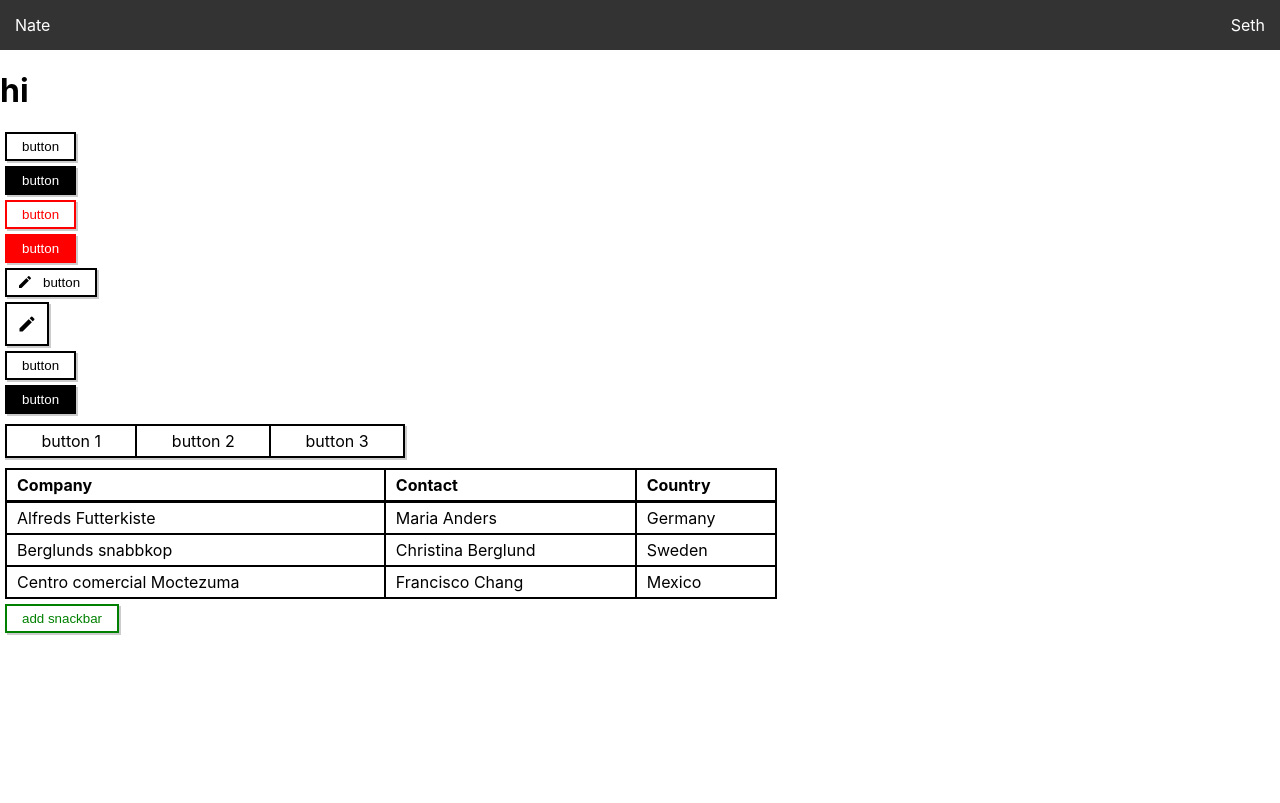
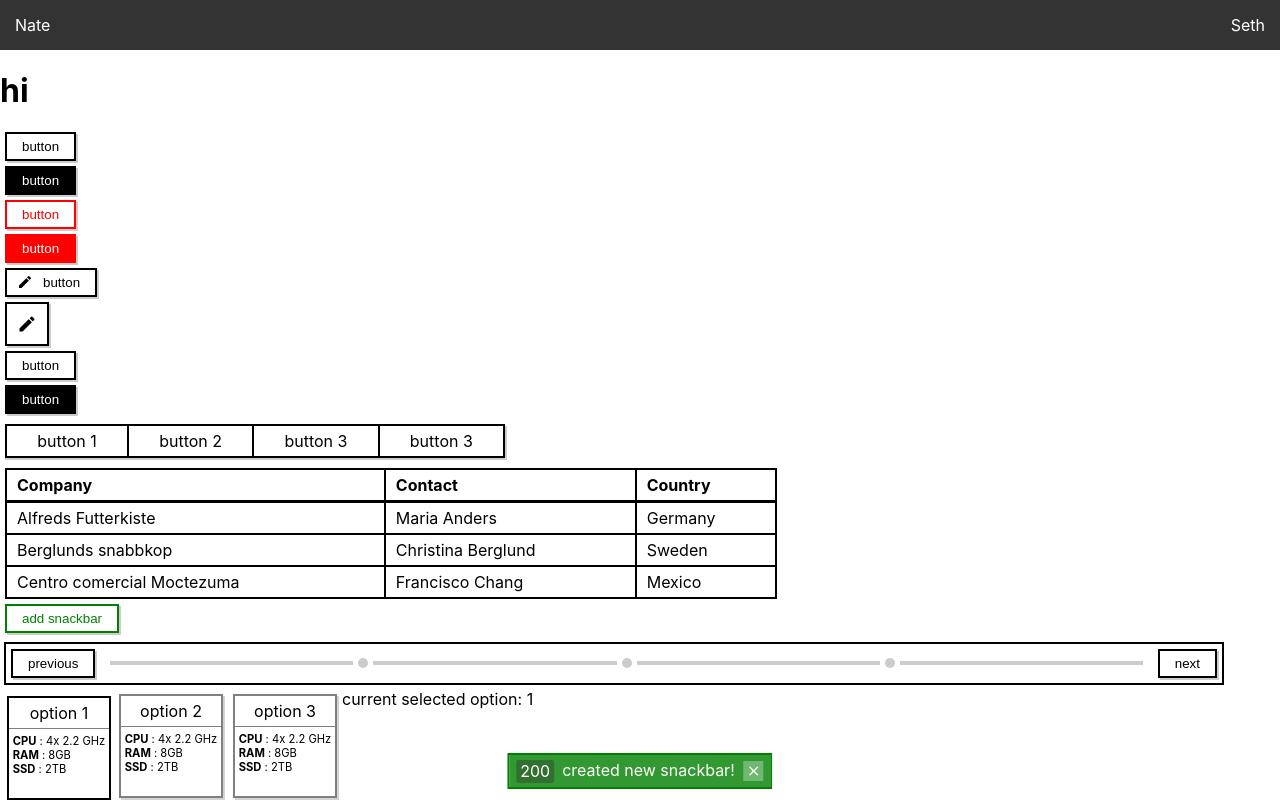
Before and after one commit to knightss27/seth-js, a Svelte app: page / in a window 1280 px wide. Both pictures are taken after a click on the button "add snackbar". Built offline with nearby package versions, Linux system fonts and the light colour scheme.

Commit message:
Adds custom radio buttons.

```diff
--- a/src/Seth/Seth.svelte
+++ b/src/Seth/Seth.svelte
@@ -5,16 +5,19 @@
     import Button from './components/Button.svelte'
     import ButtonGroup from './components/ButtonGroup.svelte';
     import Table from './components/Table.svelte';
+    import Stepper from './components/Stepper.svelte';
+    import { addSnackbar } from './utils'
+    import FlexSelect from './components/FlexCheckbox.svelte';
+    import RadioButton from './components/RadioButton.svelte';
+
+    let options = ['1', '2', '3']
 
     let test :boolean = false;
     let test2 :boolean = false;
 
-    function addSnackbar(status, message, color, timeout) {
-        const id = Math.random().toString(36).replace(/[^a-z]+/g, '').substr(0, 5);
-        let done = false;
-        $SnackBars[id] = {status, message, color, timeout, done}
-    }
+    let selected = '1';
 
+    $: console.log(selected)
 </script>
 
 <main>
@@ -28,7 +31,7 @@
     <Button disabled={true}>Button</Button>
     <Button filled={true} disabled={true}>Button</Button>
 
-    <ButtonGroup width="400px">
+    <ButtonGroup width="500px">
         <div>
             Button 1
         </div>
@@ -38,11 +41,34 @@
         <div>
             Button 3
         </div>
+        <div>
+            Button 3
+        </div>
     </ButtonGroup>
     <Table></Table>
-    <Button color="green" on:click={() => {addSnackbar("200", "Success", "green", 1000)}}>Add snackbar</Button>
+    <Button color="green" on:click={() => {addSnackbar("200", "Created new snackbar!", "green", 50000)}}>Add snackbar</Button>
     <SnackbarGroup />
-    <Snackbar message="test" color="green" open={test}></Snackbar>
+    <Stepper ></Stepper>
+    <br>
+    <div class="main-container">
+        {#each options as option}
+        <RadioButton bind:group={selected} id={option}>
+            <div class="select-card" class:selected={selected == option}>
+                <div class="select-card-header">
+                    option {option}
+                </div>
+                <div class="select-card-body">
+                    <span><b>CPU</b> : 4x 2.2 GHz</span>
+                    <span><b>RAM</b> : 8GB</span>
+                    <span><b>SSD</b> : 2TB</span>
+                </div>
+            </div>
+        </RadioButton>
+        {/each}
+        current selected option: {selected}
+    </div>
+
+    <!-- <FlexSelect nodes={[{name: 'test'}, {name: 'tst'}]}/> -->
 </main>
 
 
@@ -53,4 +79,83 @@
     main {
         width: 100%;
     }
+    div.select-card {
+        display: flex;
+        color: black;
+        width: 100px;
+        height: 100px;
+        box-shadow: 2px 2px lightgrey;
+        border: 2px solid grey;
+        flex-direction: column;
+        align-items: center;
+        margin: 5px;
+        cursor: pointer;
+    }
+
+    div.select-card-header {
+        margin-top: 5px;
+        padding-bottom: 5px;
+        border-bottom: 1px solid grey;
+        width: 100%;
+        text-align: center;
+    }
+
+    div.selected {
+        border: 2px solid black;
+        box-shadow: none;
+        transform: translate(2px, 2px);
+        margin: 5px;
+    }
+
+    div.select-card-body {
+        display: flex;
+        flex-direction: column;
+        margin-top: 5px;
+    }
+
+    div.select-card-body span {
+        font-size: 0.7rem;
+    }
+
+    /* div.select-card {
+        display: flex;
+        color: black;
+        width: 100px;
+        height: 100px;
+        border-radius: 15px !important;
+        box-shadow: 3px 3px 2px lightgrey;
+        flex-direction: column;
+        align-items: center;
+        margin: 6px;
+        cursor: pointer;
+    }
+
+    div.select-card-header {
+        margin-top: 5px;
+        padding-bottom: 5px;
+        border-bottom: 1px solid grey;
+        width: 100%;
+        text-align: center;
+    }
+
+    div.selected {
+        border: 1px solid black;
+        margin: 5px;
+    }
+
+    div.select-card-body {
+        display: flex;
+        flex-direction: column;
+        margin-top: 5px;
+    }
+
+    div.select-card-body span {
+        font-size: 0.7rem;
+    } */
+
+    div.main-container {
+        display: flex;
+        flex-wrap: wrap;
+        color: black;
+    }
 </style>
--- /dev/null
+++ b/src/Seth/components/FlexCheckbox.svelte
@@ -0,0 +1,53 @@
+<script>
+    export let nodes = [];
+</script>
+
+<main>
+    {#each nodes as node}
+        <div class="container">
+            <label>
+                <input type="checkbox" id="{node['name']}" name="{node['name']}" value="{node['name']}">
+                {node['name'].toUpperCase()}
+            </label>
+        </div>
+    {/each}
+</main>
+
+<style>
+
+.container {
+    color: white;
+    margin: 1px;
+    width: 80%;
+}
+
+label {
+    padding: 2px 10px 2px 10px;
+    border-radius: 15px;
+    transition: ease background-color 0.3s;
+    overflow: visible;
+    display: flex;
+}
+
+label:hover {
+    background-color: rgba(255, 255, 255, 0.1);
+}
+
+label:active {
+    background-color: rgba(255, 255, 255, 0.4);
+    margin-left: 2px;
+}
+
+input {
+    padding: 0px;
+    margin: 2px 5px 2px 2px;
+}
+
+main {
+    margin: 5px;
+    width: 100%;
+    display: grid;
+    grid-template-columns: repeat(auto-fill, minmax(70px, 1fr));
+}
+
+</style>
--- /dev/null
+++ b/src/Seth/components/RadioButton.svelte
@@ -0,0 +1,25 @@
+<script>
+import { onMount } from "svelte";
+
+    export let id = '';
+    export let group = '';
+
+</script>
+
+<label class="container" >
+    <input type="radio" value={id} bind:group={group}>
+    <slot></slot>
+</label>
+
+<style>
+    label {
+        display: flex;
+    }
+
+    .container input {
+        opacity: 0;
+        cursor: default;
+        position: absolute;
+    }
+
+</style>
--- a/src/Seth/components/Snackbar.svelte
+++ b/src/Seth/components/Snackbar.svelte
@@ -37,45 +37,57 @@
     transition:fly="{{delay: 50, duration: 400, y:100, easing: sineInOut }}" style="--mainColor:{color};"
     class:grouped={grouped} class:ungrouped={!grouped}
     >
-    <p>{status}</p>
-    <p>{message}</p>
-    <span class="material-icons" on:click={handleClose}>
-        close
-    </span>
+    <div class="wrapper">
+        <div class="status">{status}</div>
+        <div class="message">{message.toLowerCase()}</div>
+        <span class="material-icons" on:click={handleClose} style="--mainColor:{color};">
+            close
+        </span>
+    </div>
 </main>
 
 {/if}
 
 <style>
-    main.ungrouped {
-        color: white;
-        background: var(--mainColor);
+    main {
+        background: white;
+        border: 2px solid var(--mainColor);
+        margin: 1px 0px;
+    }
+    main.ungrouped div.wrapper {
         position: fixed;
         bottom: 10px;
         left: 50%;
         transform: translatex(-50%);
-        border-radius: 5px;
-        display: flex;
-        align-items: center;
     }
-    main.grouped {
+    main div.wrapper {
         color: white;
         background: var(--mainColor);
-        border-radius: 5px;
+        opacity: 0.8;
         display: flex;
         align-items: center;
         overflow: hidden;
-        margin: 2px;
     }
-    p {
-        margin: 10px;
+    div.message, div.status {
+        display: flex;
+        align-items: center;
+        margin: 4px;
+        padding: 0px;
+        padding-bottom: 2px;
+    }
+    div.status {
+        background: rgba(0, 0, 0, 0.4) !important;
+        padding: 1px 4px 2px 4px;
+        border-radius: 2px;
+        margin-left: 7px;
     }
     span {
-        font-size: 18px;
-        margin: 10px;
-        background: rgba(255, 255, 255, 0.5);
+        font-size: 16px;
+        margin: 6px 7px 6px 5px;
+        background: rgba(255, 255, 255, 0.3);
         color: white;
-        border-radius: 25px;
+        /* border-radius: 25px; */
+        /* border: 2px solid var(--mainColor); */
         padding: 2px;
         display: flex;
         align-items: center;
@@ -85,7 +97,4 @@
         background: rgba(255, 255, 255, 0.4);
         cursor: pointer;
     }
-    :global(.snackbar) {
-        color: white;
-    }
 </style>
--- /dev/null
+++ b/src/Seth/components/Stepper.svelte
@@ -0,0 +1,187 @@
+<script>
+    import Button from './Button.svelte'
+    import { tweened } from 'svelte/motion'
+    import { cubicOut } from 'svelte/easing';
+
+    //customization exports
+    export let color = "black";
+    export let width = "95%";
+    export let simple = "true";
+
+    //logic exports
+    export let steps = 4;
+    export let nextStep = null;
+    export let prevStep = null;
+    export let currentStep = 0;
+    export let finished = false;
+    export let started = false;
+
+
+    //derived
+    let capped = true;
+
+    $: if (capped) {width = "95%"}
+    $: steps > 0 ? started = true : null
+
+    const next = () => {
+        if (currentStep < steps) {
+            console.log('forward')
+            currentStep += 1;
+        } else {
+            finished = true;
+        }
+    }
+
+    const prev = () => {
+        if (currentStep > 0) {
+            currentStep -= 1;
+        }
+    }
+
+    let tweenedStepWidth = tweened(0, {
+        duration: 300,
+        easing: cubicOut,
+    });
+
+    $: $tweenedStepWidth = currentStep/steps * 100;
+
+</script>
+
+<main
+    style="
+    --containerWidth:{width};
+    flex-direction:{capped && !simple ? 'column' : 'row'};
+    align-items:{capped && !simple ? 'flex-start' : 'center'}"
+    >
+    <Button on:click={prevStep != null ? prevStep : prev}>Previous</Button>
+    {#if !capped}
+    <div class="container">
+        <div class="stepper-bar" style="--stepperWidth:{$tweenedStepWidth}%;--color:{color};"></div>
+        <div class="stepper-bar-bg"></div>
+    </div>
+    {:else}
+    <div class="capped-container">
+        {#each Array(steps) as step, i}
+            <div style="width:{100/steps}%" class="capped-width-limiter">
+                <div class="capped-stepper-bar"
+                    style="width:{currentStep >= i+1 ? "calc(100% - 20px)" : "0%"}">
+                </div>
+                <div class="capped-stepper-bar-bg"></div>
+                {#if i < steps - 1}
+                <div class="stepper-cap" style="opacity:{currentStep >= i+1 ? "1" : ".2"};"></div>
+                {:else if i < steps - 1 && i <= currentStep - 2}
+                <div class="stepper-cap-check">
+                    <span class="material-icons">
+                        check
+                    </span>
+                </div>
+                {/if}
+            </div>
+        {/each}
+    </div>
+    {/if}
+
+
+    <Button on:click={nextStep != null ? nextStep : next}>
+        <!-- {currentStep >= steps - 1 ? "finish" : "next"} -->
+        next
+    </Button>
+
+</main>
+
+
+<style>
+    main {
+        display: inline-flex;
+        border: 2px solid black;
+        align-items: center;
+        width: var(--containerWidth);
+        margin: 4px;
+    }
+    .container {
+        height: calc(100%-4px);
+        flex-grow: 1;
+        position: relative;
+    }
+    .capped-container {
+        height: calc(100%-4px);
+        flex-grow: 1;
+        display: flex;
+        align-items: center;
+    }
+    .capped-width-limiter {
+        position: relative;
+    }
+    .stepper-bar {
+        height: 4px;
+        width: var(--stepperWidth);
+        background-color: black;
+        position: absolute;
+        top: 50%;
+        left: 0%;
+        transform: translateY(-50%);
+        z-index: 5;
+    }
+    .stepper-bar-bg {
+        height: 4px;
+        width: 100%;
+        background: black;
+        opacity: .2;
+        position: absolute;
+        top: 50%;
+        left: 0%;
+        transform: translateY(-50%);
+        z-index: 3;
+    }
+    .capped-stepper-bar {
+        height: 4px;
+        width: 0%;
+        background-color: black;
+        margin-left: 10px;
+        transition: ease width 0.3s;
+        position: absolute;
+        top: 50%;
+        left: 0%;
+        transform: translateY(-50%);
+        z-index: 5;
+    }
+    .capped-stepper-bar-bg {
+        height: 4px;
+        width: calc(100% - 20px);
+        background-color: black;
+        opacity: 0.2;
+        margin-left: 10px;
+        transition: ease width 0.3s;
+        position: absolute;
+        top: 50%;
+        left: 0%;
+        transform: translateY(-50%);
+        z-index: 3;
+    }
+    .stepper-cap {
+        width: 10px;
+        height: 10px;
+        background: black;
+        opacity: 0.2;
+        border-radius: 25px;
+        position: absolute;
+        top: 50%;
+        right: calc(-5px);
+        transform: translateY(-50%);
+        transition: ease opacity 0.3s 0.1s, ease height 0.3s, ease width 0.3s;
+    }
+    .stepper-cap-check {
+        font-size: 1rem !important;
+        width: 10px;
+        height: 10px;
+        color: black;
+        opacity: 1;
+        border-radius: 25px;
+        position: absolute;
+        top: 50%;
+        right: calc(-5px);
+        transform: translateY(-50%);
+        transition: ease opacity 0.3s 0.1s;
+    }
+
+</style>
--- a/src/Seth/components/Table.svelte
+++ b/src/Seth/components/Table.svelte
@@ -114,7 +114,7 @@
         left: var(--left);
         background: black;
         z-index: -1;
-        transition: cubic-bezier(.19,1,.22,1) top 0.4s, cubic-bezier(.19,1,.22,1) left 0.4s, cubic-bezier(.19,1,.22,1) width 0.4s, ease background 0.7s, cubic-bezier(.19,1,.22,1) height 0.4s;
+        transition: ease top 0.4s, ease left 0.4s, ease width 0.4s, ease background 0.7s, ease height 0.4s;
     }
 
     .selector-main-grey {
@@ -125,7 +125,7 @@
         left: var(--mainOffset);
         background: rgba(0, 0, 0, 0.1);
         z-index: -1;
-        transition: cubic-bezier(.19,1,.22,1) top 0.4s, cubic-bezier(.19,1,.22,1) left 0.4s, cubic-bezier(.19,1,.22,1) width 0.4s, cubic-bezier(.19,1,.22,1) height 0.4s, ease background 0.7s;
+        transition: ease top 0.4s, ease left 0.4s, ease width 0.4s, ease height 0.4s, ease background 0.7s;
     }
 
     .selector {
@@ -137,7 +137,7 @@
         z-index: -2;
         margin: 0px;
         background-color: rgba(0, 0, 0, 0.1);
-        transition: cubic-bezier(.19,1,.22,1) width .4s, cubic-bezier(.19,1,.22,1) left .4s;
+        transition: ease width .4s, ease left .4s;
     }
 
     .selectorVisible {
--- /dev/null
+++ b/src/Seth/utils.js
@@ -0,0 +1,7 @@
+import { SnackBars } from '../stores.js'
+
+export function addSnackbar(status, message, color, timeout) {
+    const id = Math.random().toString(36).replace(/[^a-z]+/g, '').substr(0, 5);
+    let done = false;
+    SnackBars.update(sb => {sb[id] = {status, message, color, timeout, done}; return sb})
+}
```
